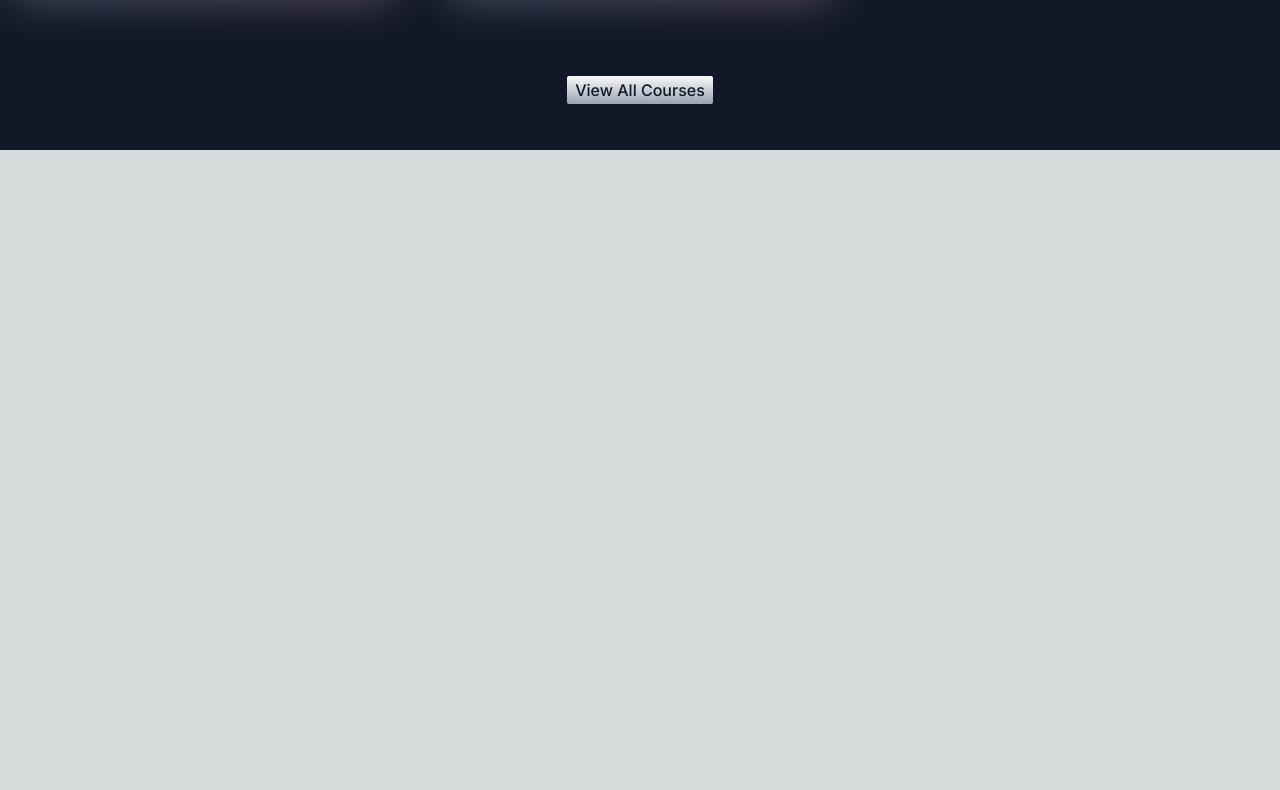
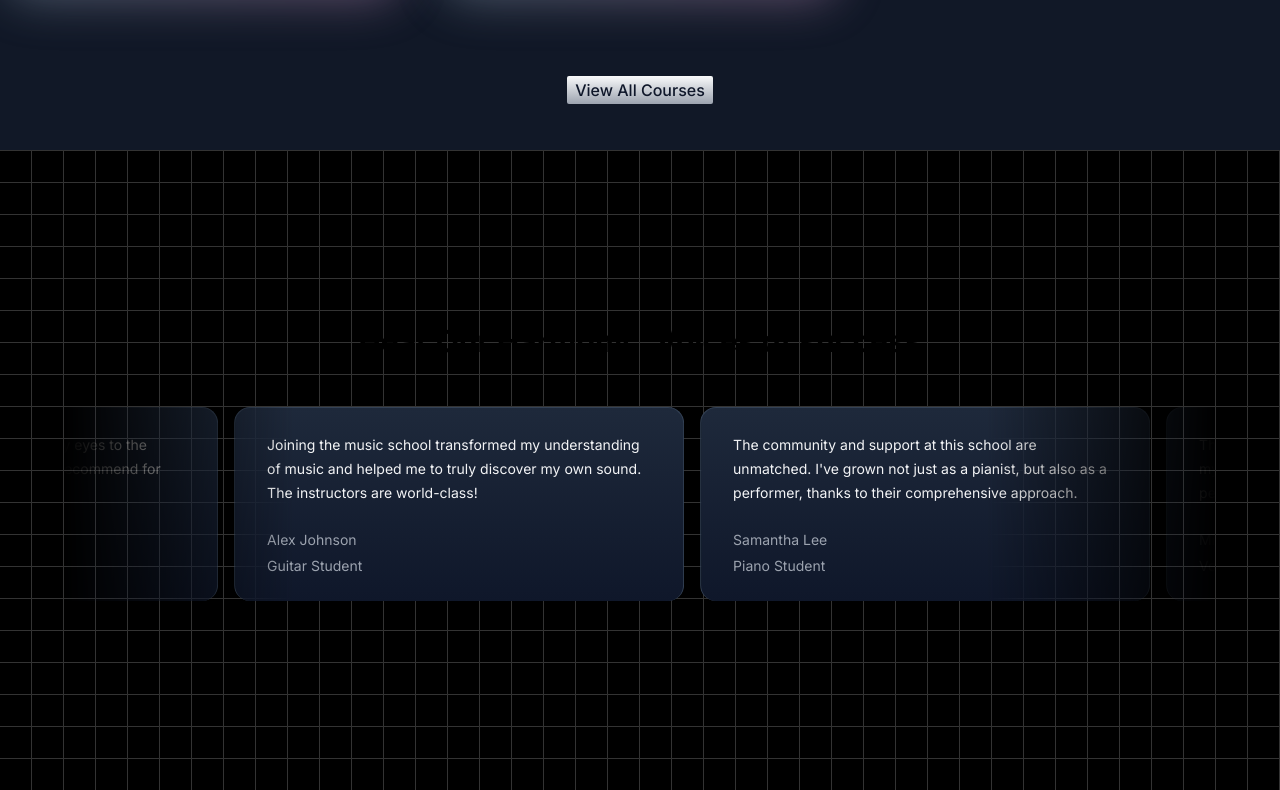
Before and after one commit to Genx-unidirectional/nextJs-music-academy-project, a Next.js app: page / in a window 1280 px wide. Shown: the part 1410-2200 px from the top of the page. Before the commit the page ends 1560 px from the top, so only its background shows below. Built offline with nearby package versions, Linux system fonts and the light colour scheme.

Commit message:
feat testimonials section

```diff
--- a/package.json
+++ b/package.json
@@ -11,6 +11,7 @@
   "dependencies": {
     "clsx": "^2.1.0",
     "framer-motion": "^11.0.24",
+    "mini-svg-data-uri": "^1.4.4",
     "next": "14.1.4",
     "react": "^18",
     "react-dom": "^18",
--- a/src/app/page.tsx
+++ b/src/app/page.tsx
@@ -1,5 +1,6 @@
 import FeaturedCourses from "@/components/FeaturedCourses";
 import HeroSection from "@/components/HeroSection";
+import MusicSchoolTestiMonials from "@/components/TestimonialsCards";
 // import WhyChooseUs from "@/components/WhyChooseUs";
 
 export default function Home() {
@@ -8,6 +9,7 @@
       <HeroSection />
       <FeaturedCourses />
       {/* <WhyChooseUs /> */}
+      <MusicSchoolTestiMonials />
     </main>
   );
 }
--- /dev/null
+++ b/src/components/TestimonialsCards.tsx
@@ -0,0 +1,54 @@
+"use client";
+import { InfiniteMovingCards } from "./ui/infinite-moving-cards";
+
+const musicSchoolTestimonials = [
+  {
+    quote:
+      "Joining the music school transformed my understanding of music and helped me to truly discover my own sound. The instructors are world-class!",
+    name: "Alex Johnson",
+    title: "Guitar Student",
+  },
+  {
+    quote:
+      "The community and support at this school are unmatched. I've grown not just as a pianist, but also as a performer, thanks to their comprehensive approach.",
+    name: "Samantha Lee",
+    title: "Piano Student",
+  },
+  {
+    quote:
+      "This school offered me the tools and confidence to take my singing to the next level. I'm endlessly grateful for the personalized coaching.",
+    name: "Michael Chen",
+    title: "Vocal Student",
+  },
+  {
+    quote:
+      "As a violinist, finding the right mentor can be challenging, but this school matched me with a teacher who truly understands my goals and challenges.",
+    name: "Emily Taylor",
+    title: "Violin Student",
+  },
+  {
+    quote:
+      "The production courses here opened my eyes to the intricacies of music production. Highly recommend for any aspiring producers!",
+    name: "Chris Morales",
+    title: "Music Production Student",
+  },
+];
+function MusicSchoolTestiMonials() {
+  return (
+    <div className="h-[40rem] w-full dark:bg-black bg-white  dark:bg-grid-white/[0.2] bg-grid-black/[0.2] flex flex-col justify-center items-center">
+      <h2 className="text-3xl font-bold text-center mb-8 z-10">
+        Hear Our Harmony : Voices of success
+      </h2>
+      <div className="flex justify-center w-full overflow-hidden px-4 sm:px-6 lg:px-8">
+        <div className="w-full max-w-6xl">
+          <InfiniteMovingCards
+            items={musicSchoolTestimonials}
+            direction="right"
+            speed="slow"
+          />
+        </div>
+      </div>
+    </div>
+  );
+}
+export default MusicSchoolTestiMonials;
--- /dev/null
+++ b/src/components/ui/infinite-moving-cards.tsx
@@ -0,0 +1,121 @@
+"use client";
+
+import { cn } from "@/utils/cn";
+import React, { useEffect, useState } from "react";
+
+export const InfiniteMovingCards = ({
+  items,
+  direction = "left",
+  speed = "fast",
+  pauseOnHover = true,
+  className,
+}: {
+  items: {
+    quote: string;
+    name: string;
+    title: string;
+  }[];
+  direction?: "left" | "right";
+  speed?: "fast" | "normal" | "slow";
+  pauseOnHover?: boolean;
+  className?: string;
+}) => {
+  const containerRef = React.useRef<HTMLDivElement>(null);
+  const scrollerRef = React.useRef<HTMLUListElement>(null);
+
+  useEffect(() => {
+    addAnimation();
+  }, []);
+  const [start, setStart] = useState(false);
+  function addAnimation() {
+    if (containerRef.current && scrollerRef.current) {
+      const scrollerContent = Array.from(scrollerRef.current.children);
+
+      scrollerContent.forEach((item) => {
+        const duplicatedItem = item.cloneNode(true);
+        if (scrollerRef.current) {
+          scrollerRef.current.appendChild(duplicatedItem);
+        }
+      });
+
+      getDirection();
+      getSpeed();
+      setStart(true);
+    }
+  }
+  const getDirection = () => {
+    if (containerRef.current) {
+      if (direction === "left") {
+        containerRef.current.style.setProperty(
+          "--animation-direction",
+          "forwards"
+        );
+      } else {
+        containerRef.current.style.setProperty(
+          "--animation-direction",
+          "reverse"
+        );
+      }
+    }
+  };
+  const getSpeed = () => {
+    if (containerRef.current) {
+      if (speed === "fast") {
+        containerRef.current.style.setProperty("--animation-duration", "20s");
+      } else if (speed === "normal") {
+        containerRef.current.style.setProperty("--animation-duration", "40s");
+      } else {
+        containerRef.current.style.setProperty("--animation-duration", "80s");
+      }
+    }
+  };
+  return (
+    <div
+      ref={containerRef}
+      className={cn(
+        "scroller relative z-20  max-w-7xl overflow-hidden  [mask-image:linear-gradient(to_right,transparent,white_20%,white_80%,transparent)]",
+        className
+      )}
+    >
+      <ul
+        ref={scrollerRef}
+        className={cn(
+          " flex min-w-full shrink-0 gap-4 py-4 w-max flex-nowrap",
+          start && "animate-scroll ",
+          pauseOnHover && "hover:[animation-play-state:paused]"
+        )}
+      >
+        {items.map((item, idx) => (
+          <li
+            className="w-[350px] max-w-full relative rounded-2xl border border-b-0 flex-shrink-0 border-slate-700 px-8 py-6 md:w-[450px]"
+            style={{
+              background:
+                "linear-gradient(180deg, var(--slate-800), var(--slate-900)",
+            }}
+            key={item.name}
+          >
+            <blockquote>
+              <div
+                aria-hidden="true"
+                className="user-select-none -z-1 pointer-events-none absolute -left-0.5 -top-0.5 h-[calc(100%_+_4px)] w-[calc(100%_+_4px)]"
+              ></div>
+              <span className=" relative z-20 text-sm leading-[1.6] text-gray-100 font-normal">
+                {item.quote}
+              </span>
+              <div className="relative z-20 mt-6 flex flex-row items-center">
+                <span className="flex flex-col gap-1">
+                  <span className=" text-sm leading-[1.6] text-gray-400 font-normal">
+                    {item.name}
+                  </span>
+                  <span className=" text-sm leading-[1.6] text-gray-400 font-normal">
+                    {item.title}
+                  </span>
+                </span>
+              </div>
+            </blockquote>
+          </li>
+        ))}
+      </ul>
+    </div>
+  );
+};
--- a/tailwind.config.ts
+++ b/tailwind.config.ts
@@ -1,12 +1,10 @@
 import type { Config } from "tailwindcss";
-
-// const svgToDataUri = require("mini-svg-data-uri");
 const colors = require("tailwindcss/colors");
+const svgToDataUri = require("mini-svg-data-uri");
 const {
   default: flattenColorPalette,
 } = require("tailwindcss/lib/util/flattenColorPalette");
 
-// Plugin to add each Tailwind color as a global CSS variable
 function addVariablesForColors({ addBase, theme }: any) {
   const allColors = flattenColorPalette(theme("colors"));
   const newVars = Object.fromEntries(
@@ -17,30 +15,28 @@
     ":root": newVars,
   });
 }
-
-// function addSvgPatterns({ matchUtilities, theme }: any) {
-//   matchUtilities(
-//     {
-//       "bg-grid": (value: any) => ({
-//         backgroundImage: `url("${svgToDataUri(
-//           `<svg xmlns="http://www.w3.org/2000/svg" viewBox="0 0 32 32" width="32" height="32" fill="none" stroke="${value}"><path d="M0 .5H31.5V32"/></svg>`
-//         )}")`,
-//       }),
-//       "bg-grid-small": (value: any) => ({
-//         backgroundImage: `url("${svgToDataUri(
-//           `<svg xmlns="http://www.w3.org/2000/svg" viewBox="0 0 32 32" width="8" height="8" fill="none" stroke="${value}"><path d="M0 .5H31.5V32"/></svg>`
-//         )}")`,
-//       }),
-//       "bg-dot": (value: any) => ({
-//         backgroundImage: `url("${svgToDataUri(
-//           `<svg xmlns="http://www.w3.org/2000/svg" viewBox="0 0 32 32" width="16" height="16" fill="none"><circle fill="${value}" id="pattern-circle" cx="10" cy="10" r="1.6257413380501518"></circle></svg>`
-//         )}")`,
-//       }),
-//     },
-//     { values: flattenColorPalette(theme("backgroundColor")), type: "color" }
-//   );
-// }
-
+function addSvgPatterns({ matchUtilities, theme }: any) {
+  matchUtilities(
+    {
+      "bg-grid": (value: any) => ({
+        backgroundImage: `url("${svgToDataUri(
+          `<svg xmlns="http://www.w3.org/2000/svg" viewBox="0 0 32 32" width="32" height="32" fill="none" stroke="${value}"><path d="M0 .5H31.5V32"/></svg>`
+        )}")`,
+      }),
+      "bg-grid-small": (value: any) => ({
+        backgroundImage: `url("${svgToDataUri(
+          `<svg xmlns="http://www.w3.org/2000/svg" viewBox="0 0 32 32" width="8" height="8" fill="none" stroke="${value}"><path d="M0 .5H31.5V32"/></svg>`
+        )}")`,
+      }),
+      "bg-dot": (value: any) => ({
+        backgroundImage: `url("${svgToDataUri(
+          `<svg xmlns="http://www.w3.org/2000/svg" viewBox="0 0 32 32" width="16" height="16" fill="none"><circle fill="${value}" id="pattern-circle" cx="10" cy="10" r="1.6257413380501518"></circle></svg>`
+        )}")`,
+      }),
+    },
+    { values: flattenColorPalette(theme("backgroundColor")), type: "color" }
+  );
+}
 const config: Config = {
   content: [
     "./src/pages/**/*.{js,ts,jsx,tsx,mdx}",
@@ -50,20 +46,26 @@
   darkMode: "class",
   theme: {
     extend: {
+      backgroundImage: {
+        "gradient-radial": "radial-gradient(var(--tw-gradient-stops))",
+        "gradient-conic":
+          "conic-gradient(from 180deg at 50% 50%, var(--tw-gradient-stops))",
+      },
       animation: {
         spotlight: "spotlight 2s ease .75s 1 forwards",
         scroll:
           "scroll var(--animation-duration, 40s) var(--animation-direction, forwards) linear infinite",
       },
-      backgroundImage: {
-        "gradient-radial": "radial-gradient(var(--tw-gradient-stops))",
-        "gradient-conic":
-          "conic-gradient(from 180deg at 50% 50%, var(--tw-gradient-stops))",
-      },
       keyframes: {
         spotlight: {
-          "0%": { opacity: "0", transform: "translate(-72%, -62%) scale(0.5)" },
-          "100%": { opacity: "1", transform: "translate(-50%,-40%) scale(1)" },
+          "0%": {
+            opacity: "0",
+            transform: "translate(-72%, -62%) scale(0.5)",
+          },
+          "100%": {
+            opacity: "1",
+            transform: "translate(-50%,-40%) scale(1)",
+          },
         },
         scroll: {
           to: {
@@ -73,6 +75,6 @@
       },
     },
   },
-  plugins: [addVariablesForColors],
+  plugins: [addVariablesForColors, addSvgPatterns],
 };
 export default config;
```
Also changed, not shown: 1 other file (tests, documents, lock files or other folders).
